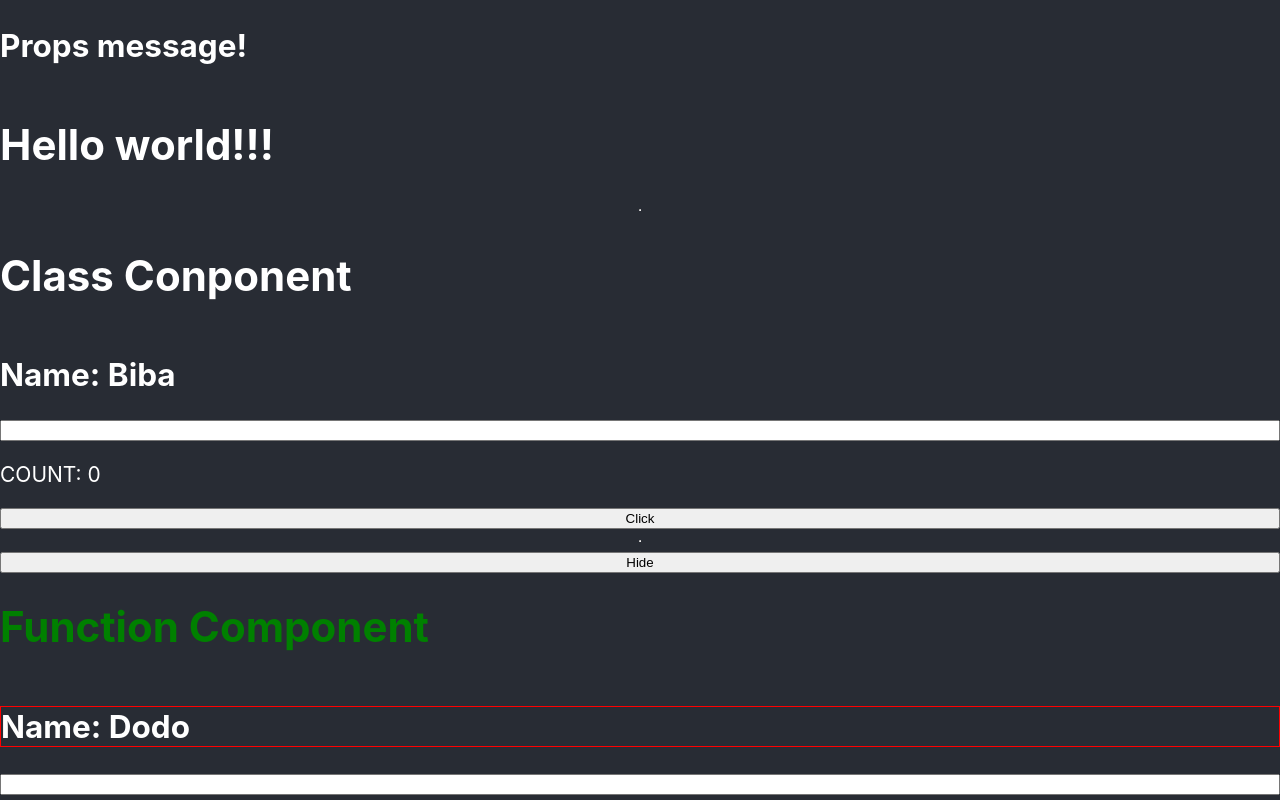
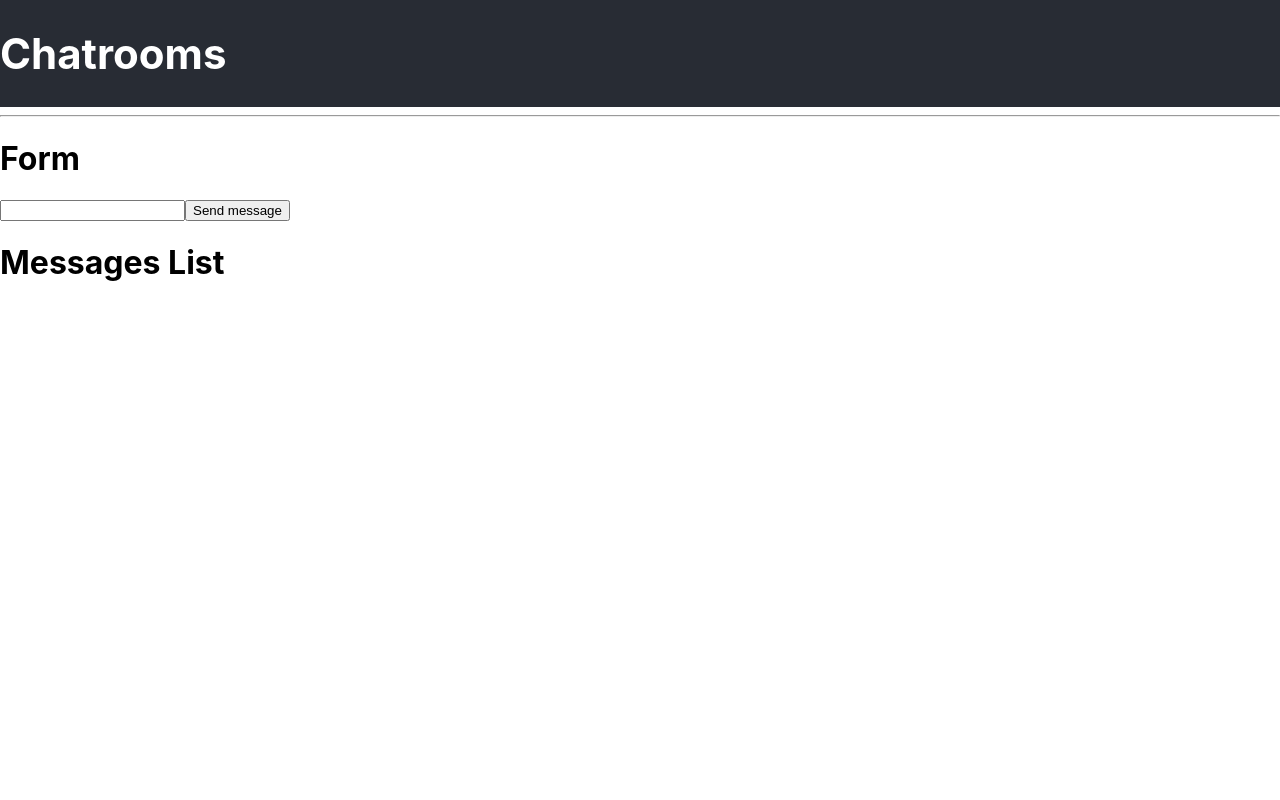
Before and after one commit to Photon74/reactlslearning, a React (Create React App) app: page / in a window 1280 px wide. Shown: the top 800 px of the page. Built offline with nearby package versions, Linux system fonts and the light colour scheme.

Commit message:
lesson2 is done

```diff
--- a/src/App.css
+++ b/src/App.css
@@ -1,6 +1,5 @@
 .App-header {
     background-color: #282c34;
-    min-height: 100vh;
     display: flex;
     flex-direction: column;
     font-size: calc(5px + 2vmin);
--- a/src/App.js
+++ b/src/App.js
@@ -1,30 +1,35 @@
-import { useState } from "react"
-import { Form as ClassForm } from "./components/classes/Form"
-import { Form as FuncForm } from "./components/func/Form"
-import { Message } from "./components/func/Message"
+import { useEffect, useState } from "react"
+import { Form } from "./components/Form/Form"
+import { MessageList } from "./components/MessageList/MessageList"
 
 import './App.css'
 
 export function App(){
-    const[toggle, setToggle] = useState(true)
-    const[arr, setArr] = useState([{name: 'Dida'}, {name: 'Doda'}, {name: 'Duda'}, {name: 'Dada'}])
+    const[messages, setMessages] = useState([])
+
+    const addMessage = (newMessage) => {
+        setMessages([...messages, newMessage])
+    }
+
+    useEffect(() =>{
+        if(messages.length > 0 && messages.at(-1).author !== 'bot'){
+            setTimeout(() => {
+                addMessage({
+                    author: 'bot',
+                    text: 'Hello! I am Bot'
+                })
+            }, 1500);
+        }
+    },[messages])
 
     return (
+        <>
         <div className="App-header">
-            <Message messageText='Props message!' />
-            <h1>Hello world!!!</h1>
-            <hr />
-            <ClassForm></ClassForm>
-            <hr />
-            <button onClick={() => setToggle(!toggle)}>{toggle ? 'Hide' : 'Show'}</button>
-            {toggle && <FuncForm title='Function Component'/>}
-            <ul>
-                {arr.map((item) => (
-                    <li>{item.name}</li>
-                ))}
-            </ul>
+            <h1>Chatrooms</h1>
         </div>
+        <hr />
+            <Form addMessage={addMessage}/>
+            <MessageList messages={messages}/>
+        </>
     )
 }
-
-// export default App
--- /dev/null
+++ b/src/components/Button/Button.jsx
@@ -0,0 +1,7 @@
+export function Button(props){
+    return(
+        <>
+            <button {...props}>{props.children}</button>
+        </>
+    )
+}
--- /dev/null
+++ b/src/components/Form/Form.jsx
@@ -0,0 +1,33 @@
+import { useState } from "react"
+import { Button } from "../Button/Button"
+
+import styles from './Form.module.css'
+
+export function Form({addMessage}){
+    const[text, setText] = useState('')
+
+    const handleSubmit = (e) => {
+        e.preventDefault()
+        addMessage({
+            author: 'author',
+            text
+        })
+        setText('')
+    }
+
+    return(
+        <>
+            <h1> Form </h1>
+            <form onSubmit={handleSubmit}>
+                <input
+                    type="text"
+                    value={text}
+                    onChange={(event) => setText(event.target.value)}
+                    name=""
+                    id=""
+                />
+                <Button type="submit">Send message</Button>
+            </form>
+        </>
+    )
+}
--- /dev/null
+++ b/src/components/MessageList/MessageList.jsx
@@ -0,0 +1,14 @@
+import { render } from "react"
+
+export function MessageList({messages}){
+    return(
+        <>
+            <h1>Messages List</h1>
+            <ul>
+                {messages.map((message, i) =>(
+                    <li key={i}>{message.text}</li>
+                ))}
+            </ul>
+        </>
+    )
+}
--- a/src/components/classes/Form.js
+++ /dev/null
@@ -1,30 +0,0 @@
-import React, {Component} from "react";
-
-export class Form extends Component{
-
-    state = {
-        name: 'Biba',
-        count: 0,
-    }
-
-    handleChange = (event) => {
-        this.setState({ name: event.target.value })
-    }
-
-    handleClick = (event) => {
-        this.setState({ count: this.state.count + 1 })
-        //this.setState((prevState) => ({ count: prevState.count + 1}))
-    }
-
-    render(){
-        return(
-            <>
-                <h1>Class Conponent</h1>
-                <h2>Name: {this.state.name}</h2>
-                <input type="text" onChange={this.handleChange} />
-                <p>COUNT: {this.state.count}</p>
-                <button onClick={this.handleClick}>Click</button>
-            </>
-        )
-    }
-}
--- a/src/components/func/Form.jsx
+++ /dev/null
@@ -1,26 +0,0 @@
-import { useState } from "react"
-
-import styles from './Form.module.css'
-
-export function Form(props){
-    const[name, setName] = useState('Dodo')
-    const[count, setCount] = useState(0)
-
-    const handleClick = () => {
-        setCount(count + 1)
-    }
-
-    const handleChange = (event) => {
-        setName(event.target.value)
-    }
-
-    return(
-        <>
-            <h1 style={{ color: 'green'}}>{props.title}</h1>
-            <h2 className={styles.border}>Name: {name}</h2>
-            <input type="text" onChange={handleChange} />
-            <p>COUNT: {count}</p>
-            <button onClick={handleClick}>Click</button>
-        </>
-    )
-}
--- a/src/components/func/Message.jsx
+++ /dev/null
@@ -1,7 +0,0 @@
-export function Message(props){
-    return(
-        <>
-        <h2>{props.messageText}</h2>
-        </>
-    )
-}
```
Also changed, not shown: src/components/MessageList/Message.jsx (added, +12 -0 lines), src/components/Form/Form.module.css (renamed from src/components/func/Form.module.css).
